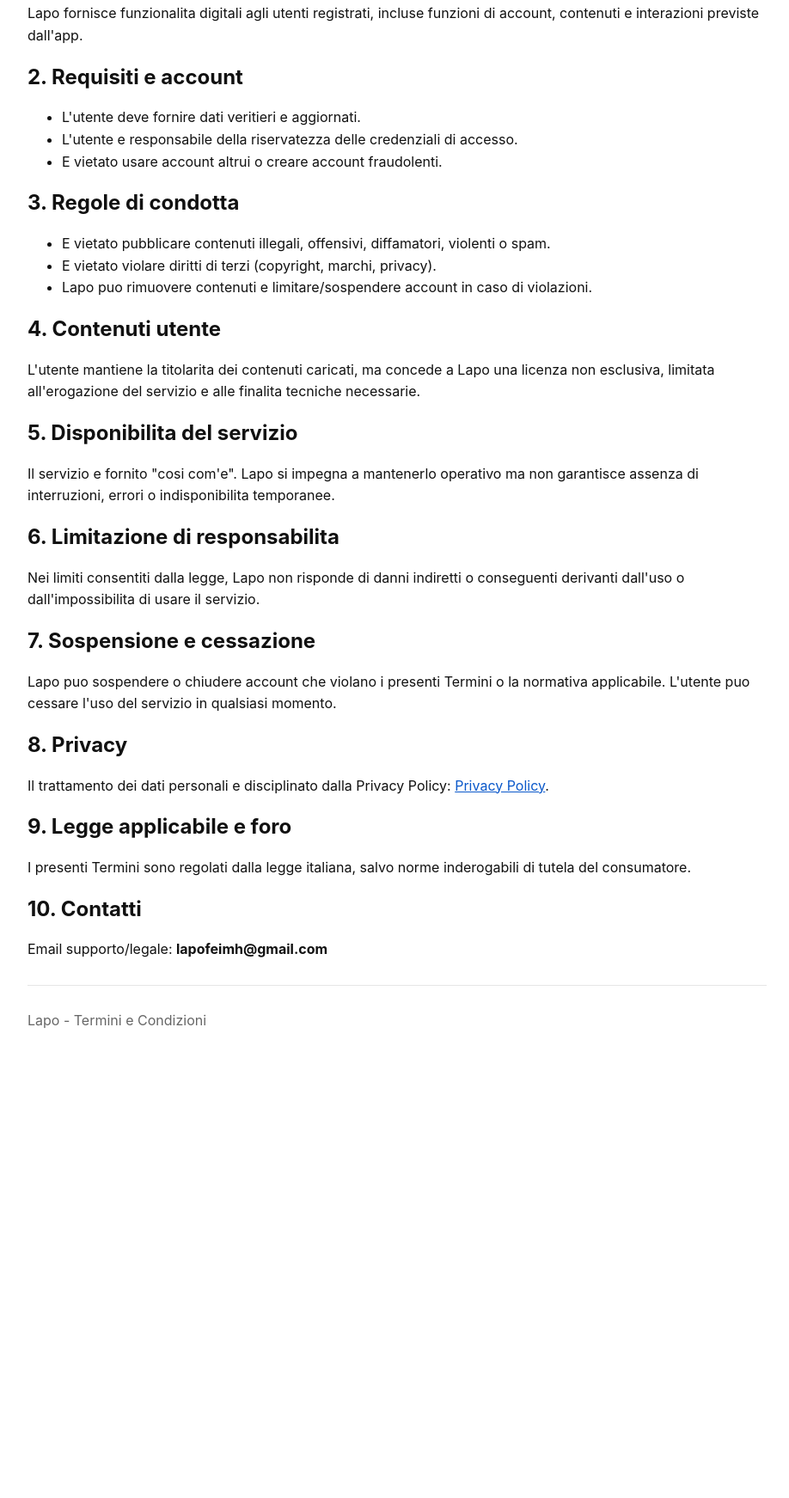
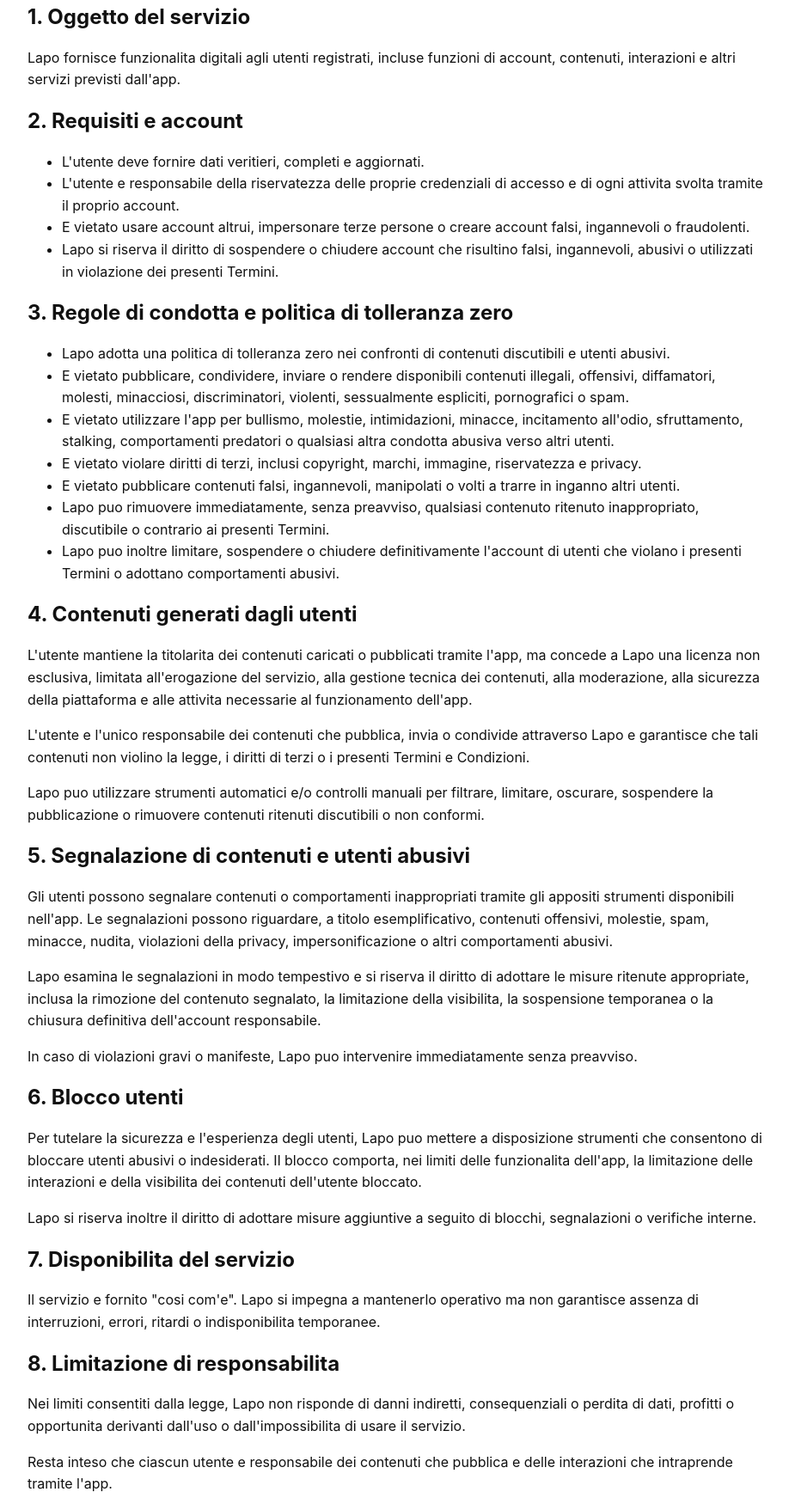
Before and after one commit to sivashow/lapo-privacy, a plain HTML site: page terms.html in a window 1280 px wide. Shown: the part 235-1978 px from the top of the page at 86% size, without its empty margins (178-1096 px from the left). Before the commit the page ends 1476 px from the top, so only its background shows below. Drawn offline with Linux system fonts and the light colour scheme.

Commit message:
terms/EULA.html

```diff
--- a/terms.html
+++ b/terms.html
@@ -14,70 +14,125 @@
 </head>
 <body>
   <h1>Termini e Condizioni - Lapo</h1>
-  <p class="muted"><strong>Ultimo aggiornamento:</strong> 23 aprile 2026</p>
+  <p class="muted"><strong>Ultimo aggiornamento:</strong> 1 maggio 2026</p>
 
   <p>
-    L'utilizzo dell'app Lapo implica l'accettazione dei presenti Termini e Condizioni.
+    L'utilizzo dell'app Lapo implica la lettura e l'accettazione dei presenti Termini e Condizioni.
+    L'accesso alle funzionalita dell'app, incluse le aree che consentono la visualizzazione,
+    pubblicazione o interazione con contenuti generati dagli utenti, e subordinato
+    all'accettazione dei presenti Termini.
   </p>
 
   <h2>1. Oggetto del servizio</h2>
   <p>
     Lapo fornisce funzionalita digitali agli utenti registrati, incluse funzioni di account,
-    contenuti e interazioni previste dall'app.
+    contenuti, interazioni e altri servizi previsti dall'app.
   </p>
 
   <h2>2. Requisiti e account</h2>
   <ul>
-    <li>L'utente deve fornire dati veritieri e aggiornati.</li>
-    <li>L'utente e responsabile della riservatezza delle credenziali di accesso.</li>
-    <li>E vietato usare account altrui o creare account fraudolenti.</li>
+    <li>L'utente deve fornire dati veritieri, completi e aggiornati.</li>
+    <li>L'utente e responsabile della riservatezza delle proprie credenziali di accesso e di ogni attivita svolta tramite il proprio account.</li>
+    <li>E vietato usare account altrui, impersonare terze persone o creare account falsi, ingannevoli o fraudolenti.</li>
+    <li>Lapo si riserva il diritto di sospendere o chiudere account che risultino falsi, ingannevoli, abusivi o utilizzati in violazione dei presenti Termini.</li>
   </ul>
 
-  <h2>3. Regole di condotta</h2>
+  <h2>3. Regole di condotta e politica di tolleranza zero</h2>
   <ul>
-    <li>E vietato pubblicare contenuti illegali, offensivi, diffamatori, violenti o spam.</li>
-    <li>E vietato violare diritti di terzi (copyright, marchi, privacy).</li>
-    <li>Lapo puo rimuovere contenuti e limitare/sospendere account in caso di violazioni.</li>
+    <li>Lapo adotta una politica di tolleranza zero nei confronti di contenuti discutibili e utenti abusivi.</li>
+    <li>E vietato pubblicare, condividere, inviare o rendere disponibili contenuti illegali, offensivi, diffamatori, molesti, minacciosi, discriminatori, violenti, sessualmente espliciti, pornografici o spam.</li>
+    <li>E vietato utilizzare l'app per bullismo, molestie, intimidazioni, minacce, incitamento all'odio, sfruttamento, stalking, comportamenti predatori o qualsiasi altra condotta abusiva verso altri utenti.</li>
+    <li>E vietato violare diritti di terzi, inclusi copyright, marchi, immagine, riservatezza e privacy.</li>
+    <li>E vietato pubblicare contenuti falsi, ingannevoli, manipolati o volti a trarre in inganno altri utenti.</li>
+    <li>Lapo puo rimuovere immediatamente, senza preavviso, qualsiasi contenuto ritenuto inappropriato, discutibile o contrario ai presenti Termini.</li>
+    <li>Lapo puo inoltre limitare, sospendere o chiudere definitivamente l'account di utenti che violano i presenti Termini o adottano comportamenti abusivi.</li>
   </ul>
 
-  <h2>4. Contenuti utente</h2>
+  <h2>4. Contenuti generati dagli utenti</h2>
   <p>
-    L'utente mantiene la titolarita dei contenuti caricati, ma concede a Lapo una licenza
-    non esclusiva, limitata all'erogazione del servizio e alle finalita tecniche necessarie.
+    L'utente mantiene la titolarita dei contenuti caricati o pubblicati tramite l'app, ma concede a Lapo
+    una licenza non esclusiva, limitata all'erogazione del servizio, alla gestione tecnica dei contenuti,
+    alla moderazione, alla sicurezza della piattaforma e alle attivita necessarie al funzionamento dell'app.
+  </p>
+  <p>
+    L'utente e l'unico responsabile dei contenuti che pubblica, invia o condivide attraverso Lapo e garantisce
+    che tali contenuti non violino la legge, i diritti di terzi o i presenti Termini e Condizioni.
+  </p>
+  <p>
+    Lapo puo utilizzare strumenti automatici e/o controlli manuali per filtrare, limitare, oscurare,
+    sospendere la pubblicazione o rimuovere contenuti ritenuti discutibili o non conformi.
   </p>
 
-  <h2>5. Disponibilita del servizio</h2>
+  <h2>5. Segnalazione di contenuti e utenti abusivi</h2>
+  <p>
+    Gli utenti possono segnalare contenuti o comportamenti inappropriati tramite gli appositi strumenti disponibili nell'app.
+    Le segnalazioni possono riguardare, a titolo esemplificativo, contenuti offensivi, molestie, spam,
+    minacce, nudita, violazioni della privacy, impersonificazione o altri comportamenti abusivi.
+  </p>
+  <p>
+    Lapo esamina le segnalazioni in modo tempestivo e si riserva il diritto di adottare le misure ritenute appropriate,
+    inclusa la rimozione del contenuto segnalato, la limitazione della visibilita, la sospensione temporanea
+    o la chiusura definitiva dell'account responsabile.
+  </p>
+  <p>
+    In caso di violazioni gravi o manifeste, Lapo puo intervenire immediatamente senza preavviso.
+  </p>
+
+  <h2>6. Blocco utenti</h2>
+  <p>
+    Per tutelare la sicurezza e l'esperienza degli utenti, Lapo puo mettere a disposizione strumenti che consentono
+    di bloccare utenti abusivi o indesiderati. Il blocco comporta, nei limiti delle funzionalita dell'app,
+    la limitazione delle interazioni e della visibilita dei contenuti dell'utente bloccato.
+  </p>
+  <p>
+    Lapo si riserva inoltre il diritto di adottare misure aggiuntive a seguito di blocchi, segnalazioni o verifiche interne.
+  </p>
+
+  <h2>7. Disponibilita del servizio</h2>
   <p>
     Il servizio e fornito "cosi com'e". Lapo si impegna a mantenerlo operativo ma non garantisce
-    assenza di interruzioni, errori o indisponibilita temporanee.
+    assenza di interruzioni, errori, ritardi o indisponibilita temporanee.
   </p>
 
-  <h2>6. Limitazione di responsabilita</h2>
+  <h2>8. Limitazione di responsabilita</h2>
   <p>
-    Nei limiti consentiti dalla legge, Lapo non risponde di danni indiretti o conseguenti
-    derivanti dall'uso o dall'impossibilita di usare il servizio.
+    Nei limiti consentiti dalla legge, Lapo non risponde di danni indiretti, consequenziali o perdita di dati,
+    profitti o opportunita derivanti dall'uso o dall'impossibilita di usare il servizio.
+  </p>
+  <p>
+    Resta inteso che ciascun utente e responsabile dei contenuti che pubblica e delle interazioni che intraprende tramite l'app.
   </p>
 
-  <h2>7. Sospensione e cessazione</h2>
+  <h2>9. Sospensione, cessazione e misure di enforcement</h2>
   <p>
-    Lapo puo sospendere o chiudere account che violano i presenti Termini o la normativa applicabile.
-    L'utente puo cessare l'uso del servizio in qualsiasi momento.
+    Lapo puo sospendere, limitare o chiudere account che violano i presenti Termini, la normativa applicabile
+    o le regole di sicurezza della piattaforma.
+  </p>
+  <p>
+    In presenza di contenuti discutibili o utenti abusivi, Lapo puo adottare misure immediate, inclusa la rimozione
+    dei contenuti, la sospensione dell'accesso, la chiusura definitiva dell'account e, se necessario,
+    la collaborazione con le autorita competenti.
+  </p>
+  <p>
+    L'utente puo cessare l'uso del servizio in qualsiasi momento interrompendo l'utilizzo dell'app.
   </p>
 
-  <h2>8. Privacy</h2>
+  <h2>10. Privacy</h2>
   <p>
     Il trattamento dei dati personali e disciplinato dalla Privacy Policy:
     <a href="./index.html">Privacy Policy</a>.
   </p>
 
-  <h2>9. Legge applicabile e foro</h2>
+  <h2>11. Legge applicabile e foro</h2>
   <p>
-    I presenti Termini sono regolati dalla legge italiana, salvo norme inderogabili di tutela del consumatore.
+    I presenti Termini sono regolati dalla legge italiana, salvo eventuali norme inderogabili
+    di tutela del consumatore applicabili.
   </p>
 
-  <h2>10. Contatti</h2>
+  <h2>12. Contatti</h2>
   <p>
-    Email supporto/legale: <strong>lapofeimh@gmail.com</strong>
+    Gli utenti possono contattare Lapo per assistenza, segnalazioni o questioni legali al seguente indirizzo email:
+    <strong>lapofeimh@gmail.com</strong>
   </p>
 
   <hr />
```
